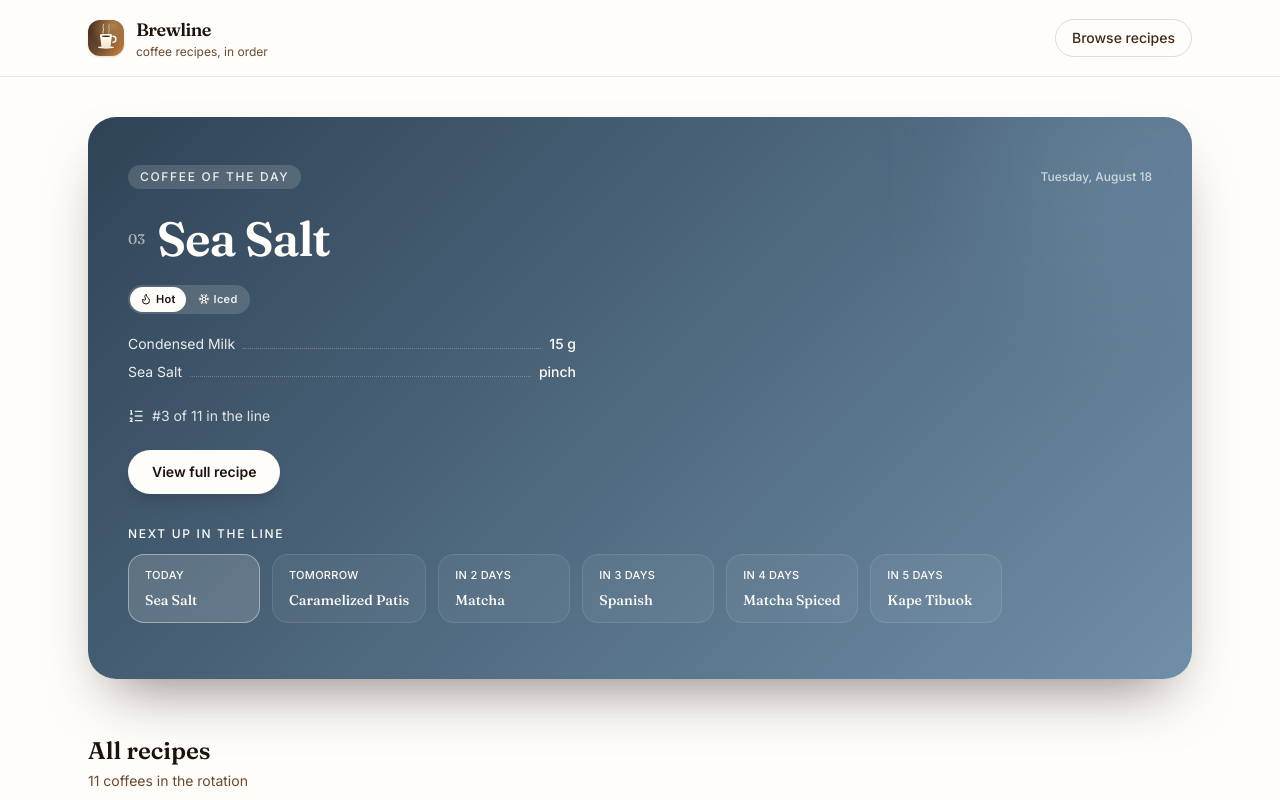
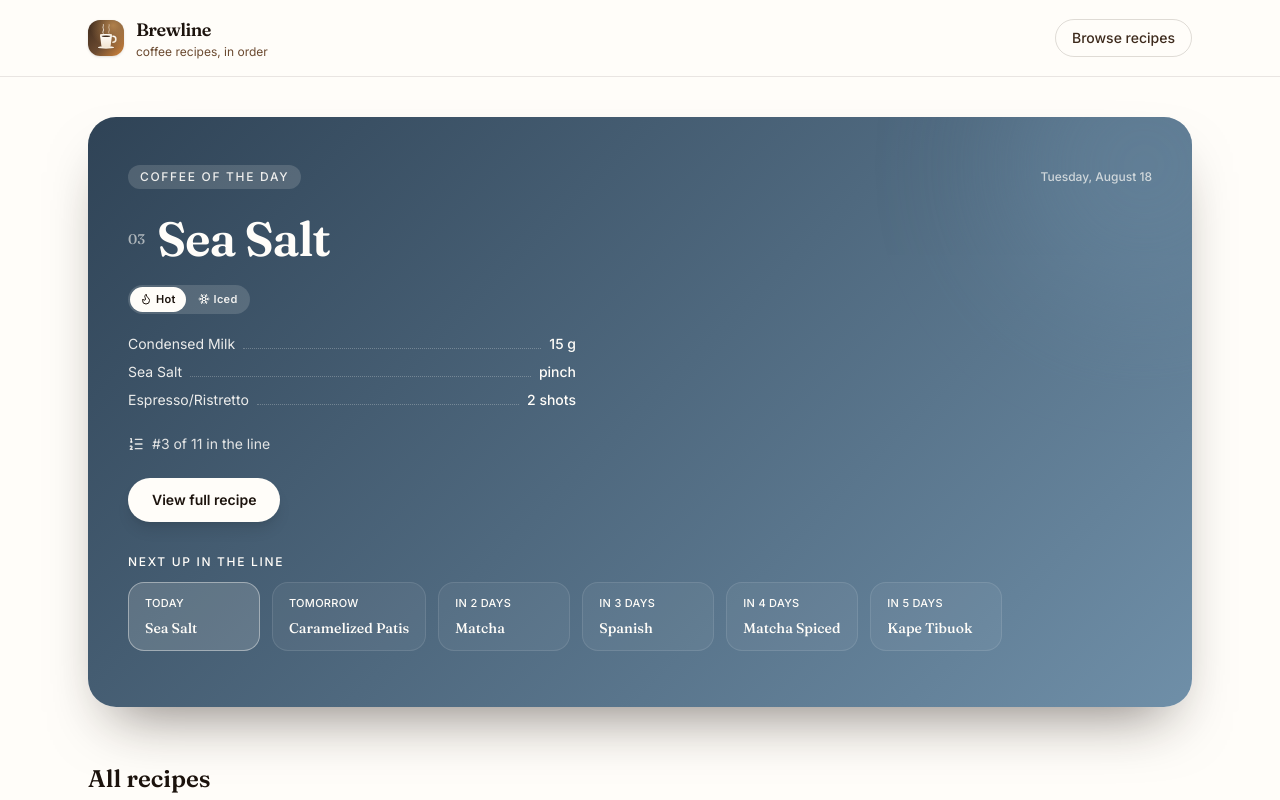
Before and after one commit to lucky0559/coffee-recipes, a React (Vite) app: page / in a window 1280 px wide. Shown: the top 800 px of the page. Built offline with nearby package versions, Linux system fonts and the light colour scheme.

Commit message:
fixed iced recipes

```diff
--- a/src/data/recipes.ts
+++ b/src/data/recipes.ts
@@ -10,12 +10,14 @@ export const recipes: Recipe[] = [
       ingredients: [
         { name: "Cheesecake Syrup", amount: "1–2 pumps" },
         { name: "Vanilla Syrup", amount: "1 pump" },
+        { name: "Espresso/Ristretto", amount: "2 shots" },
       ],
     },
     iced: {
       ingredients: [
         { name: "Vanilla Syrup", amount: "1 pump" },
         { name: "Milk", amount: "150 ml" },
+        { name: "Espresso/Ristretto", amount: "2 shots" },
       ],
       note: "Cold foam — whipping cream 30ml, milk 10ml, cheesecake syrup 1–2 pumps",
     },
@@ -29,12 +31,14 @@ export const recipes: Recipe[] = [
       ingredients: [
         { name: "Caramel Syrup", amount: "15 g" },
         { name: "Vanilla Syrup", amount: "1 pump" },
+        { name: "Espresso/Ristretto", amount: "2 shots" },
       ],
     },
     iced: {
       ingredients: [
         { name: "Vanilla Syrup", amount: "1 pump" },
         { name: "Milk", amount: "150 ml" },
+        { name: "Espresso/Ristretto", amount: "2 shots" },
       ],
       note: "Cold foam — whipping cream 30ml, milk 10ml, caramel syrup 15g",
     },
@@ -48,12 +52,14 @@ export const recipes: Recipe[] = [
       ingredients: [
         { name: "Condensed Milk", amount: "15 g" },
         { name: "Sea Salt", amount: "pinch" },
+        { name: "Espresso/Ristretto", amount: "2 shots" },
       ],
     },
     iced: {
       ingredients: [
         { name: "Condensed Milk", amount: "15 g" },
         { name: "Milk", amount: "150 ml" },
+        { name: "Espresso/Ristretto", amount: "2 shots" },
       ],
       note: "Cold foam — whipping cream 30ml, milk 10ml, sea salt pinch",
     },
@@ -68,12 +74,14 @@ export const recipes: Recipe[] = [
         { name: "Vanilla Syrup", amount: "½ pump" },
         { name: "Caramel Syrup", amount: "15 g" },
         { name: "Patis", amount: "2 g" },
+        { name: "Espresso/Ristretto", amount: "2 shots" },
       ],
     },
     iced: {
       ingredients: [
         { name: "Vanilla Syrup", amount: "½ pump" },
         { name: "Milk", amount: "150 ml" },
+        { name: "Espresso/Ristretto", amount: "2 shots" },
       ],
       note: "Cold foam — whipping cream 30ml, milk 10ml, caramel syrup 15g, patis 2g",
     },
@@ -105,12 +113,16 @@ export const recipes: Recipe[] = [
     name: "Spanish",
     category: "Classic",
     hot: {
-      ingredients: [{ name: "Condensed Milk", amount: "15 g" }],
+      ingredients: [
+        { name: "Condensed Milk", amount: "15 g" },
+        { name: "Espresso/Ristretto", amount: "2 shots" },
+      ],
     },
     iced: {
       ingredients: [
         { name: "Condensed Milk", amount: "15 g" },
         { name: "Milk", amount: "150 ml" },
+        { name: "Espresso/Ristretto", amount: "2 shots" },
       ],
       note: "Cold foam — whipping cream 30ml, milk 10ml, vanilla syrup 1 pump",
     },
@@ -146,12 +158,14 @@ export const recipes: Recipe[] = [
       ingredients: [
         { name: "Condensed Milk", amount: "15 g" },
         { name: "Tibuok", amount: "3 g" },
+        { name: "Espresso/Ristretto", amount: "2 shots" },
       ],
     },
     iced: {
       ingredients: [
         { name: "Condensed Milk", amount: "15 g" },
         { name: "Milk", amount: "150 ml" },
+        { name: "Espresso/Ristretto", amount: "2 shots" },
       ],
       note: "Cold foam — whipping cream 30ml, milk 10ml, 3g Tibuok",
     },
@@ -165,15 +179,16 @@ export const recipes: Recipe[] = [
       ingredients: [
         { name: "Condensed Milk", amount: "15 g" },
         { name: "Ground Cinnamon", amount: "splash" },
+        { name: "Espresso/Ristretto", amount: "2 shots" },
       ],
     },
     iced: {
       ingredients: [
         { name: "Condensed Milk", amount: "15 g" },
-        { name: "Ground Cinnamon", amount: "splash" },
         { name: "Milk", amount: "150 ml" },
+        { name: "Espresso/Ristretto", amount: "2 shots" },
       ],
-      note: "Cold foam — whipping cream 30ml, milk 10ml, vanilla syrup 1 pump",
+      note: "Cold foam — whipping cream 30ml, milk 10ml, vanilla syrup 1 pump, ground cinnamon splash",
     },
   },
   {
@@ -186,15 +201,16 @@ export const recipes: Recipe[] = [
       ingredients: [
         { name: "Sea Salt", amount: "pinch" },
         { name: "Caramel Syrup", amount: "15 g" },
+        { name: "Espresso/Ristretto", amount: "2 shots" },
       ],
     },
     iced: {
       ingredients: [
         { name: "Vanilla Syrup", amount: "1 pump" },
-        { name: "Sea Salt", amount: "pinch" },
         { name: "Milk", amount: "150 ml" },
+        { name: "Espresso/Ristretto", amount: "2 shots" },
       ],
-      note: "Cold foam — whipping cream 30ml, milk 10ml, caramel syrup 15g",
+      note: "Cold foam — whipping cream 30ml, milk 10ml, caramel syrup 15g, sea salt pinch",
     },
   },
   {
```
